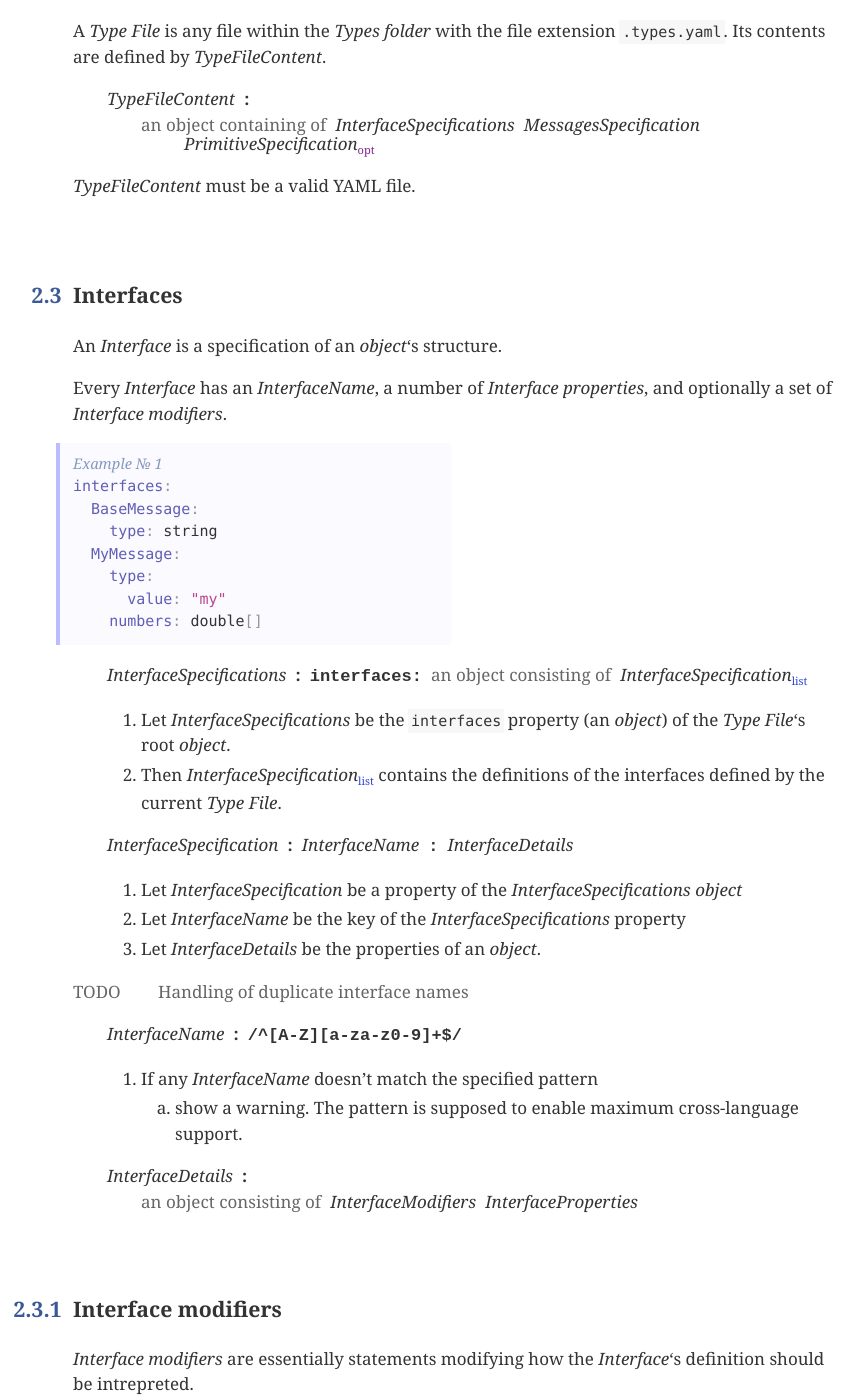
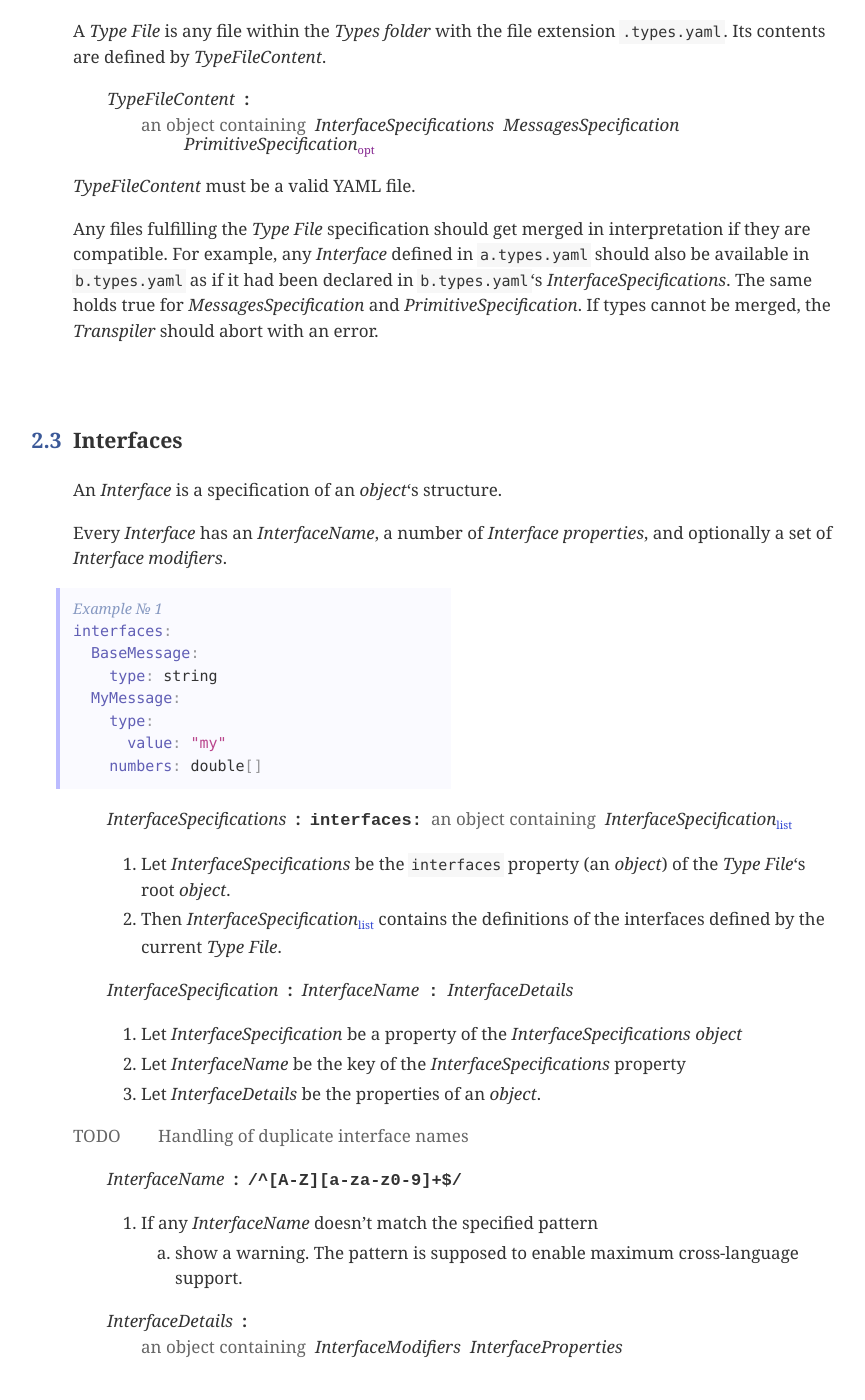
Before and after one commit to wuespace/telestion-message-type-dsl-specs, a plain HTML site: page index.html in a window 1280 px wide. Shown: the part 3115-4515 px from the top of the page, without its empty margins (49-914 px from the left). Drawn offline with Linux system fonts and the light colour scheme.

Commit message:
Deploying to gh-pages from @ wuespace/telestion-message-type-dsl-specs@8c858bffd13ff6891eca50affdeb0827f475f410 🚀

```diff
--- a/index.html
+++ b/index.html
@@ -111,9 +111,10 @@ The most common <span class="spec-ref"><a href="#target-language" data-name="tar
 <h2><span class="spec-secid" title="link to this section"><a href="#sec-Type-File">2.2</a></span>Type File</h2>
 <p>A <dfn id="type-file"><a href="#type-file" data-name="type-file">Type File</a></dfn> is any file within the <span class="spec-ref"><a href="#types-folder" data-name="types-folder">Types folder</a></span> with the file extension <code>.types.yaml</code>. Its contents are defined by <span class="spec-nt"><a href="#TypeFileContent" data-name="TypeFileContent">TypeFileContent</a></span>.</p>
 <div class="spec-production" id="TypeFileContent">
-<span class="spec-nt"><a href="#TypeFileContent" data-name="TypeFileContent">TypeFileContent</a></span><div class="spec-rhs"><span class="spec-prose">an object containing of</span><span class="spec-nt"><a href="#InterfaceSpecifications" data-name="InterfaceSpecifications">InterfaceSpecifications</a></span><span class="spec-nt"><a href="#MessagesSpecification" data-name="MessagesSpecification">MessagesSpecification</a></span><span class="spec-quantified"><span class="spec-nt"><span data-name="PrimitiveSpecification">PrimitiveSpecification</span></span><span class="spec-quantifiers"><span class="spec-quantifier optional">opt</span></span></span></div>
+<span class="spec-nt"><a href="#TypeFileContent" data-name="TypeFileContent">TypeFileContent</a></span><div class="spec-rhs"><span class="spec-prose">an object containing</span><span class="spec-nt"><a href="#InterfaceSpecifications" data-name="InterfaceSpecifications">InterfaceSpecifications</a></span><span class="spec-nt"><a href="#MessagesSpecification" data-name="MessagesSpecification">MessagesSpecification</a></span><span class="spec-quantified"><span class="spec-nt"><span data-name="PrimitiveSpecification">PrimitiveSpecification</span></span><span class="spec-quantifiers"><span class="spec-quantifier optional">opt</span></span></span></div>
 </div>
 <p><span class="spec-nt"><a href="#TypeFileContent" data-name="TypeFileContent">TypeFileContent</a></span> must be a valid YAML file.</p>
+<p>Any files fulfilling the <span class="spec-ref"><a href="#type-file" data-name="type-file">Type File</a></span> specification should get merged in interpretation if they are compatible. For example, any <span class="spec-ref"><a href="#interface" data-name="interface">Interface</a></span> defined in <code>a.types.yaml</code> should also be available in <code>b.types.yaml</code> as if it had been declared in <code>b.types.yaml</code>&lsquo;s <span class="spec-nt"><a href="#InterfaceSpecifications" data-name="InterfaceSpecifications">InterfaceSpecifications</a></span>. The same holds true for <span class="spec-nt"><a href="#MessagesSpecification" data-name="MessagesSpecification">MessagesSpecification</a></span> and <span class="spec-nt"><span data-name="PrimitiveSpecification">PrimitiveSpecification</span></span>. If types cannot be merged, the <span class="spec-ref"><a href="#transpiler" data-name="transpiler">Transpiler</a></span> should abort with an error.</p>
 </section>
 <section id="sec-Interfaces" secid="2.3">
 <h2><span class="spec-secid" title="link to this section"><a href="#sec-Interfaces">2.3</a></span>Interfaces</h2>
@@ -128,7 +129,7 @@ The most common <span class="spec-ref"><a href="#target-language" data-name="tar
     <span class="token key atrule">numbers</span><span class="token punctuation">:</span> double<span class="token punctuation">[</span><span class="token punctuation">]</span>
 </code></pre>
 <div class="spec-semantic" id="InterfaceSpecifications">
-<span class="spec-nt"><a href="#InterfaceSpecifications" data-name="InterfaceSpecifications">InterfaceSpecifications</a></span><div class="spec-rhs"><span class="spec-t">interfaces:</span><span class="spec-prose">an object consisting of</span><span class="spec-quantified"><span class="spec-nt"><a href="#InterfaceSpecification" data-name="InterfaceSpecification">InterfaceSpecification</a></span><span class="spec-quantifiers"><span class="spec-quantifier list">list</span></span></span></div>
+<span class="spec-nt"><a href="#InterfaceSpecifications" data-name="InterfaceSpecifications">InterfaceSpecifications</a></span><div class="spec-rhs"><span class="spec-t">interfaces:</span><span class="spec-prose">an object containing</span><span class="spec-quantified"><span class="spec-nt"><a href="#InterfaceSpecification" data-name="InterfaceSpecification">InterfaceSpecification</a></span><span class="spec-quantifiers"><span class="spec-quantifier list">list</span></span></span></div>
 <ol>
 <li>Let <span class="spec-nt"><a href="#InterfaceSpecifications" data-name="InterfaceSpecifications">InterfaceSpecifications</a></span> be the <code>interfaces</code> property (an <span class="spec-ref"><a href="#object" data-name="object">object</a></span>) of the <span class="spec-ref"><a href="#type-file" data-name="type-file">Type File</a></span>&lsquo;s root <span class="spec-ref"><a href="#object" data-name="object">object</a></span>.</li>
 <li>Then <span class="spec-quantified"><span class="spec-nt"><a href="#InterfaceSpecification" data-name="InterfaceSpecification">InterfaceSpecification</a></span><span class="spec-quantifiers"><span class="spec-quantifier list">list</span></span></span> contains the definitions of the interfaces defined by the current <span class="spec-ref"><a href="#type-file" data-name="type-file">Type File</a></span>.</li>
@@ -154,7 +155,7 @@ Handling of duplicate interface names</div>
 </ol>
 </div>
 <div class="spec-production" id="InterfaceDetails">
-<span class="spec-nt"><a href="#InterfaceDetails" data-name="InterfaceDetails">InterfaceDetails</a></span><div class="spec-rhs"><span class="spec-prose">an object consisting of</span><span class="spec-nt"><a href="#InterfaceModifiers" data-name="InterfaceModifiers">InterfaceModifiers</a></span><span class="spec-nt"><a href="#InterfaceProperties" data-name="InterfaceProperties">InterfaceProperties</a></span></div>
+<span class="spec-nt"><a href="#InterfaceDetails" data-name="InterfaceDetails">InterfaceDetails</a></span><div class="spec-rhs"><span class="spec-prose">an object containing</span><span class="spec-nt"><a href="#InterfaceModifiers" data-name="InterfaceModifiers">InterfaceModifiers</a></span><span class="spec-nt"><a href="#InterfaceProperties" data-name="InterfaceProperties">InterfaceProperties</a></span></div>
 </div>
 <section id="sec-Interface-modifiers" secid="2.3.1">
 <h3><span class="spec-secid" title="link to this section"><a href="#sec-Interface-modifiers">2.3.1</a></span>Interface modifiers</h3>
@@ -174,7 +175,7 @@ Handling of duplicate interface names</div>
     <span class="token key atrule">__description</span><span class="token punctuation">:</span> <span class="token string">"A nice little interface"</span>
 </code></pre>
 <div class="spec-production" id="InterfaceModifiers">
-<span class="spec-nt"><a href="#InterfaceModifiers" data-name="InterfaceModifiers">InterfaceModifiers</a></span><div class="spec-rhs"><span class="spec-prose">an object consisting of</span><span class="spec-quantified"><span class="spec-nt"><a href="#AbstractModifier" data-name="AbstractModifier">AbstractModifier</a></span><span class="spec-quantifiers"><span class="spec-quantifier optional">opt</span></span></span><span class="spec-quantified"><span class="spec-nt"><a href="#ExtendsModifier" data-name="ExtendsModifier">ExtendsModifier</a></span><span class="spec-quantifiers"><span class="spec-quantifier optional">opt</span></span></span><span class="spec-quantified"><span class="spec-nt"><a href="#DescriptionModifier" data-name="DescriptionModifier">DescriptionModifier</a></span><span class="spec-quantifiers"><span class="spec-quantifier optional">opt</span></span></span></div>
+<span class="spec-nt"><a href="#InterfaceModifiers" data-name="InterfaceModifiers">InterfaceModifiers</a></span><div class="spec-rhs"><span class="spec-prose">an object containing</span><span class="spec-quantified"><span class="spec-nt"><a href="#AbstractModifier" data-name="AbstractModifier">AbstractModifier</a></span><span class="spec-quantifiers"><span class="spec-quantifier optional">opt</span></span></span><span class="spec-quantified"><span class="spec-nt"><a href="#ExtendsModifier" data-name="ExtendsModifier">ExtendsModifier</a></span><span class="spec-quantifiers"><span class="spec-quantifier optional">opt</span></span></span><span class="spec-quantified"><span class="spec-nt"><a href="#DescriptionModifier" data-name="DescriptionModifier">DescriptionModifier</a></span><span class="spec-quantifiers"><span class="spec-quantifier optional">opt</span></span></span></div>
 </div>
 <div class="spec-semantic" id="AbstractModifier">
 <span class="spec-nt"><a href="#AbstractModifier" data-name="AbstractModifier">AbstractModifier</a></span><div class="spec-rhs"><span class="spec-t">__abstract: </span><span class="spec-nt"><a href="#BooleanValue" data-name="BooleanValue">BooleanValue</a></span></div>
@@ -370,7 +371,7 @@ We evaluated using the GraphQL syntax for compatibility, but found it to be inco
 <h3><span class="spec-secid" title="link to this section"><a href="#sec-Complex-type-specifier">2.6.2</a></span>Complex type specifier</h3>
 <p>A <dfn id="complex-type-specifier"><a href="#complex-type-specifier" data-name="complex-type-specifier">Complex type specifier</a></dfn> is an <span class="spec-ref"><a href="#object" data-name="object">object</a></span> representing a type that allows for specifications for more details for that type than a <span class="spec-ref"><a href="#simple-type-specifier" data-name="simple-type-specifier">Simple type specifier</a></span>.</p>
 <div class="spec-semantic" id="ComplexTypeSpecifier">
-<span class="spec-nt"><a href="#ComplexTypeSpecifier" data-name="ComplexTypeSpecifier">ComplexTypeSpecifier</a></span><div class="spec-rhs"><span class="spec-prose">an object consisting of</span><span class="spec-quantified"><span class="spec-nt"><a href="#ComplexTypeSpecifierType" data-name="ComplexTypeSpecifierType">ComplexTypeSpecifierType</a></span><span class="spec-quantifiers"><span class="spec-quantifier optional">opt</span></span></span><span class="spec-quantified"><span class="spec-nt"><a href="#ComplexTypeSpecifierValue" data-name="ComplexTypeSpecifierValue">ComplexTypeSpecifierValue</a></span><span class="spec-quantifiers"><span class="spec-quantifier optional">opt</span></span></span><span class="spec-quantified"><span class="spec-nt"><a href="#ComplexTypeSpecifierMinimumValue" data-name="ComplexTypeSpecifierMinimumValue">ComplexTypeSpecifierMinimumValue</a></span><span class="spec-quantifiers"><span class="spec-quantifier optional">opt</span></span></span><span class="spec-quantified"><span class="spec-nt"><a href="#ComplexTypeSpecifierMaximumValue" data-name="ComplexTypeSpecifierMaximumValue">ComplexTypeSpecifierMaximumValue</a></span><span class="spec-quantifiers"><span class="spec-quantifier optional">opt</span></span></span></div>
+<span class="spec-nt"><a href="#ComplexTypeSpecifier" data-name="ComplexTypeSpecifier">ComplexTypeSpecifier</a></span><div class="spec-rhs"><span class="spec-prose">an object containing</span><span class="spec-quantified"><span class="spec-nt"><a href="#ComplexTypeSpecifierType" data-name="ComplexTypeSpecifierType">ComplexTypeSpecifierType</a></span><span class="spec-quantifiers"><span class="spec-quantifier optional">opt</span></span></span><span class="spec-quantified"><span class="spec-nt"><a href="#ComplexTypeSpecifierValue" data-name="ComplexTypeSpecifierValue">ComplexTypeSpecifierValue</a></span><span class="spec-quantifiers"><span class="spec-quantifier optional">opt</span></span></span><span class="spec-quantified"><span class="spec-nt"><a href="#ComplexTypeSpecifierMinimumValue" data-name="ComplexTypeSpecifierMinimumValue">ComplexTypeSpecifierMinimumValue</a></span><span class="spec-quantifiers"><span class="spec-quantifier optional">opt</span></span></span><span class="spec-quantified"><span class="spec-nt"><a href="#ComplexTypeSpecifierMaximumValue" data-name="ComplexTypeSpecifierMaximumValue">ComplexTypeSpecifierMaximumValue</a></span><span class="spec-quantifiers"><span class="spec-quantifier optional">opt</span></span></span></div>
 <ol>
 <li>If no <span class="spec-quantified"><span class="spec-nt"><a href="#ComplexTypeSpecifierType" data-name="ComplexTypeSpecifierType">ComplexTypeSpecifierType</a></span><span class="spec-quantifiers"><span class="spec-quantifier optional">opt</span></span></span> (or <span class="spec-nt"><a href="#SimpleTypeSpecifier" data-name="SimpleTypeSpecifier">SimpleTypeSpecifier</a></span>) exists for the current property in the current <span class="spec-ref"><a href="#interface" data-name="interface">Interface</a></span> or any <span class="spec-ref"><a href="#interface" data-name="interface">Interface</a></span> that the current <span class="spec-ref"><a href="#interface" data-name="interface">Interface</a></span> extends (directly or indirectly)<ol>
 <li>abort with an error</li>
```
